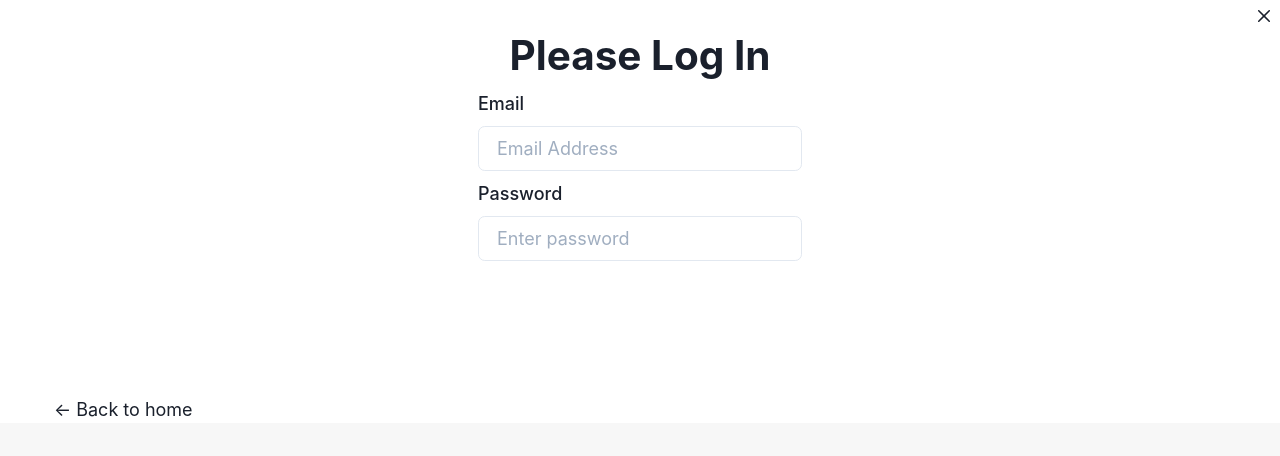
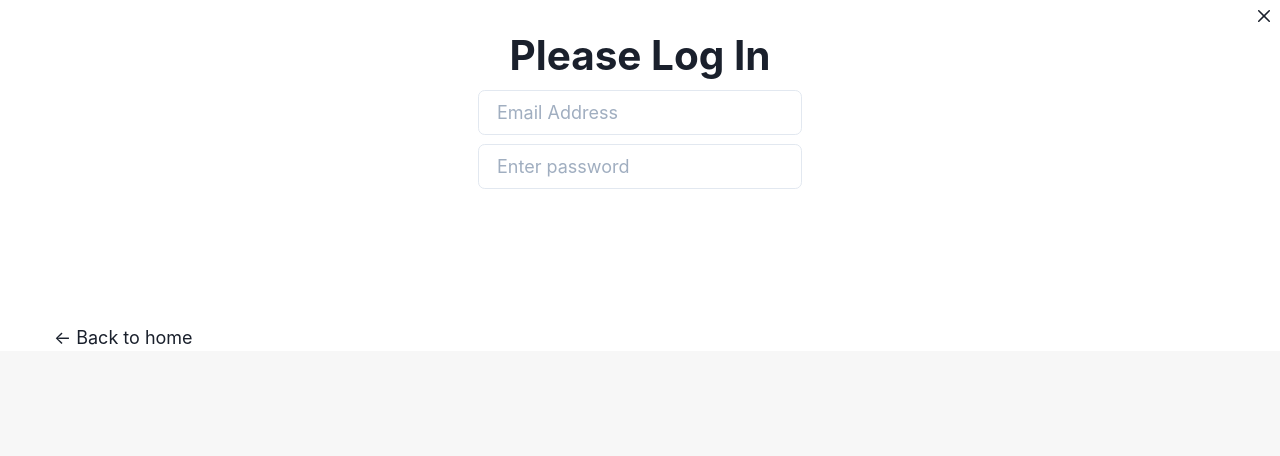
Before and after one commit to christopherdegroot/Sportr, a Next.js app: page /login in a window 1280 px wide. Shown: the top 456 px of the page. Built offline with nearby package versions, Linux system fonts and the light colour scheme.

Commit message:
make button smaller

```diff
--- a/components/LoginModule.js
+++ b/components/LoginModule.js
@@ -35,7 +35,6 @@ const LoginModule = (props) => {
           <SimpleGrid columns={1} rowGap={2} w="full">
             <GridItem colSpan={2}>
               <FormControl>
-                <FormLabel>Email</FormLabel>
                 <Input
                 focusBorderColor="teal.300"
                 type="email" placeholder="Email Address" />
@@ -43,7 +42,6 @@ const LoginModule = (props) => {
             </GridItem>
             <GridItem colSpan={2}>
               <FormControl>
-                <FormLabel>Password</FormLabel>
                 <InputGroup size='md'>
                 <Input
                   focusBorderColor="teal.300"
@@ -52,7 +50,7 @@ const LoginModule = (props) => {
                   placeholder='Enter password'
                 />
                 <InputRightElement width='4.5rem'>
-                  <Button focusBorderColor="teal.300" variant="outline" color="white" colorScheme={'blackAlpha'} h='1.5rem' w='2rem' fontSize='12px' onClick={handleClick}>
+                  <Button focusBorderColor="teal.300" variant="link" color="white" colorScheme={'blackAlpha'} h='1.5rem' w='1rem' fontSize='12px' onClick={handleClick}>
                     {show ? 'Hide' : 'Show'}
                   </Button>
                 </InputRightElement>
@@ -61,7 +59,7 @@ const LoginModule = (props) => {
             </GridItem>
           </SimpleGrid>
           <Link href="/eventfeed">
-            <Button w="9em" type="submit" name={"Submit"} variant="outline" color='white' colorScheme="blackAlpha">
+            <Button  w="9em" type="submit" name={"Submit"} variant="outline" color='white' colorScheme="blackAlpha">
               Submit
             </Button>
           </Link>
```
